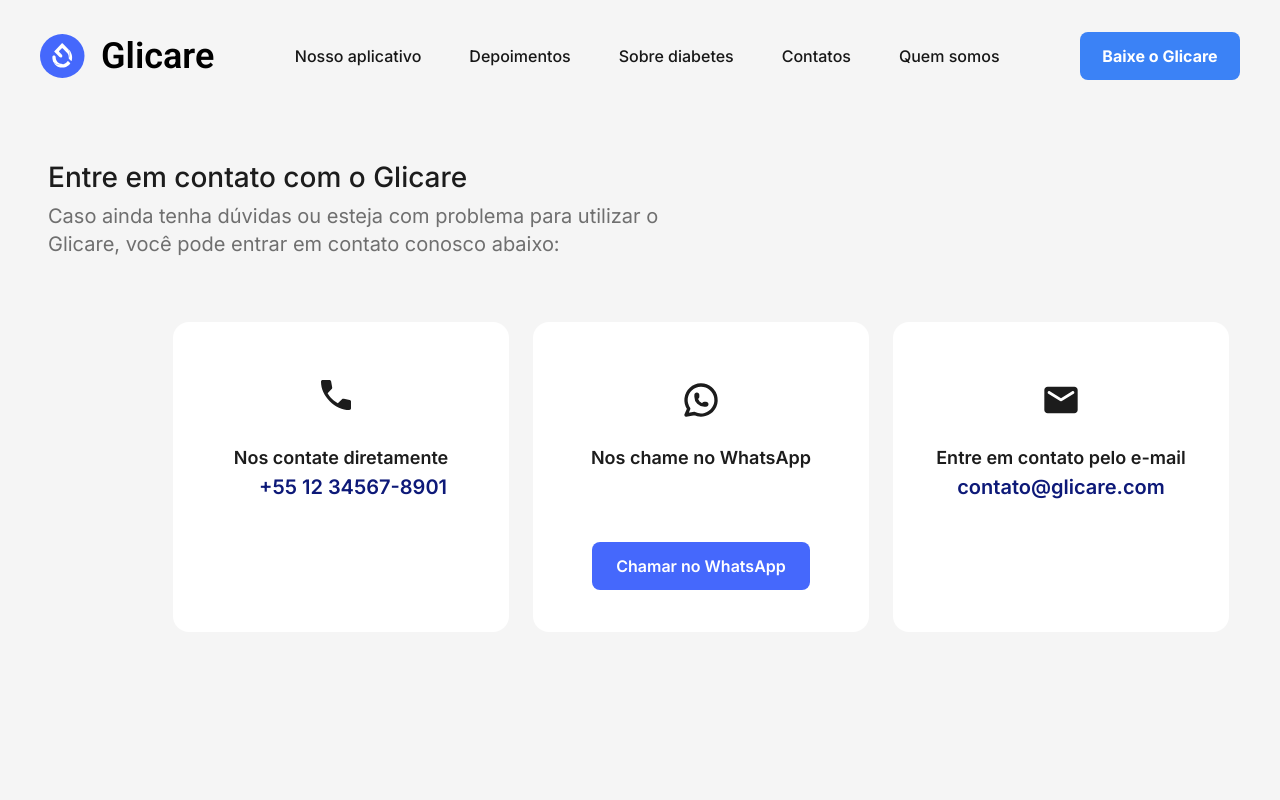
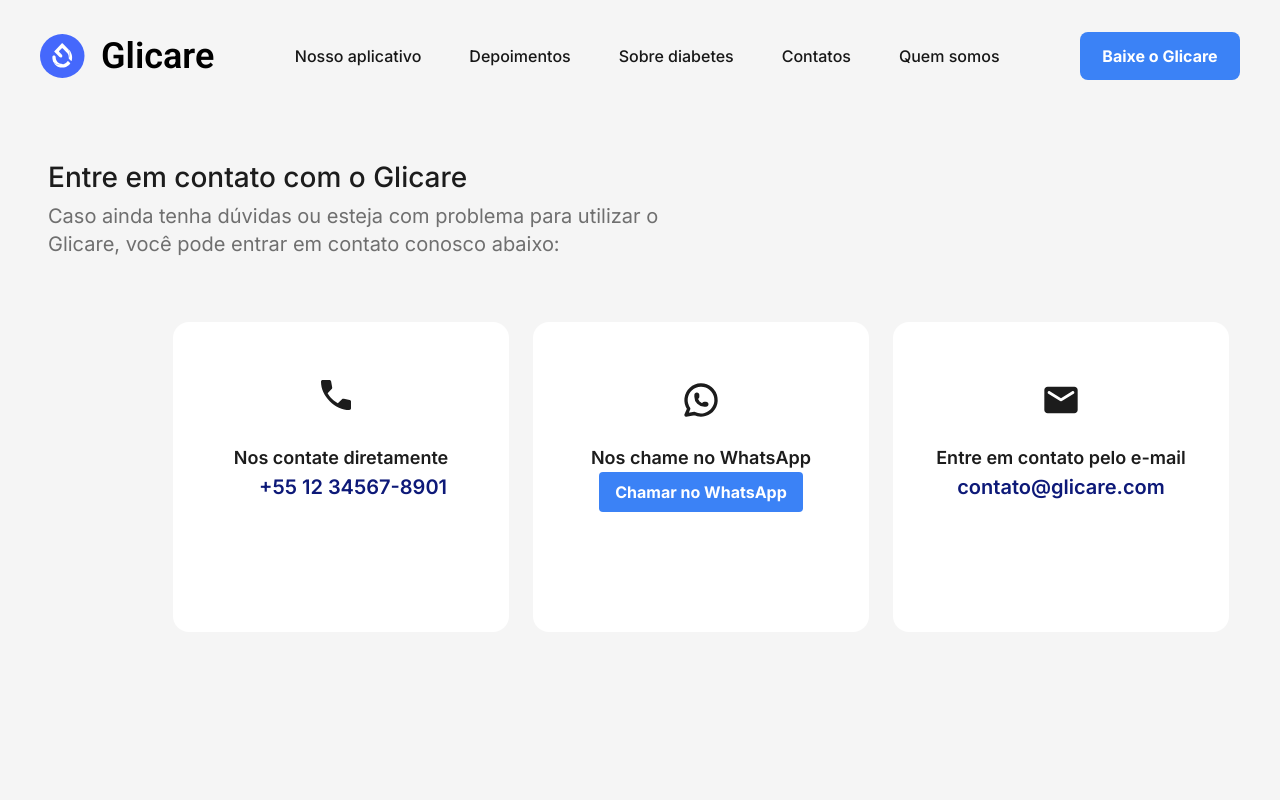
Before and after one commit to Daniel-san8/Glicare, a Next.js app in the folder Glicare/: page / in a window 1280 px wide. Shown: the top 800 px of the page. Built offline with nearby package versions, Linux system fonts and the light colour scheme.

Commit message:
Removido ButtonContact e adicionado importação com @

```diff
--- a/Glicare/src/app/components/Contact.tsx
+++ b/Glicare/src/app/components/Contact.tsx
@@ -1,4 +1,4 @@
-import Button from "./ui/buttomContact";
+import Button from "@/app/components/ui/button";
 import IconEmail from "../../../public/svg/icon-email";
 import IconPhone from "../../../public/svg/icon-phone";
 import IconWhatsApp from "../../../public/svg/icon-whatsapp";
--- a/Glicare/src/app/components/ui/buttomContact.tsx
+++ /dev/null
@@ -1,21 +0,0 @@
-import React, { ReactNode } from 'react';
-
-interface ButtonProps {
-  children: ReactNode;
-  classAttributes?: string;
-  onClick?: () => void;
-}
-
-export function Button({ children, classAttributes, onClick }: ButtonProps) {
-  const classMain = "inline-flex justify-center items-center gap-2 mt-[70px] px-6 py-3 bg-primary rounded-lg hover:bg-[#3b56d7]";
-
-  return (
-    <button onClick={onClick} className={`${classMain} ${classAttributes ? classAttributes : ''}`}>
-      <span className="text-background text-center text-base font-semibold leading-normal font-inter">
-        {children}
-      </span>
-    </button>
-  );
-}
-
-export default Button;
```
